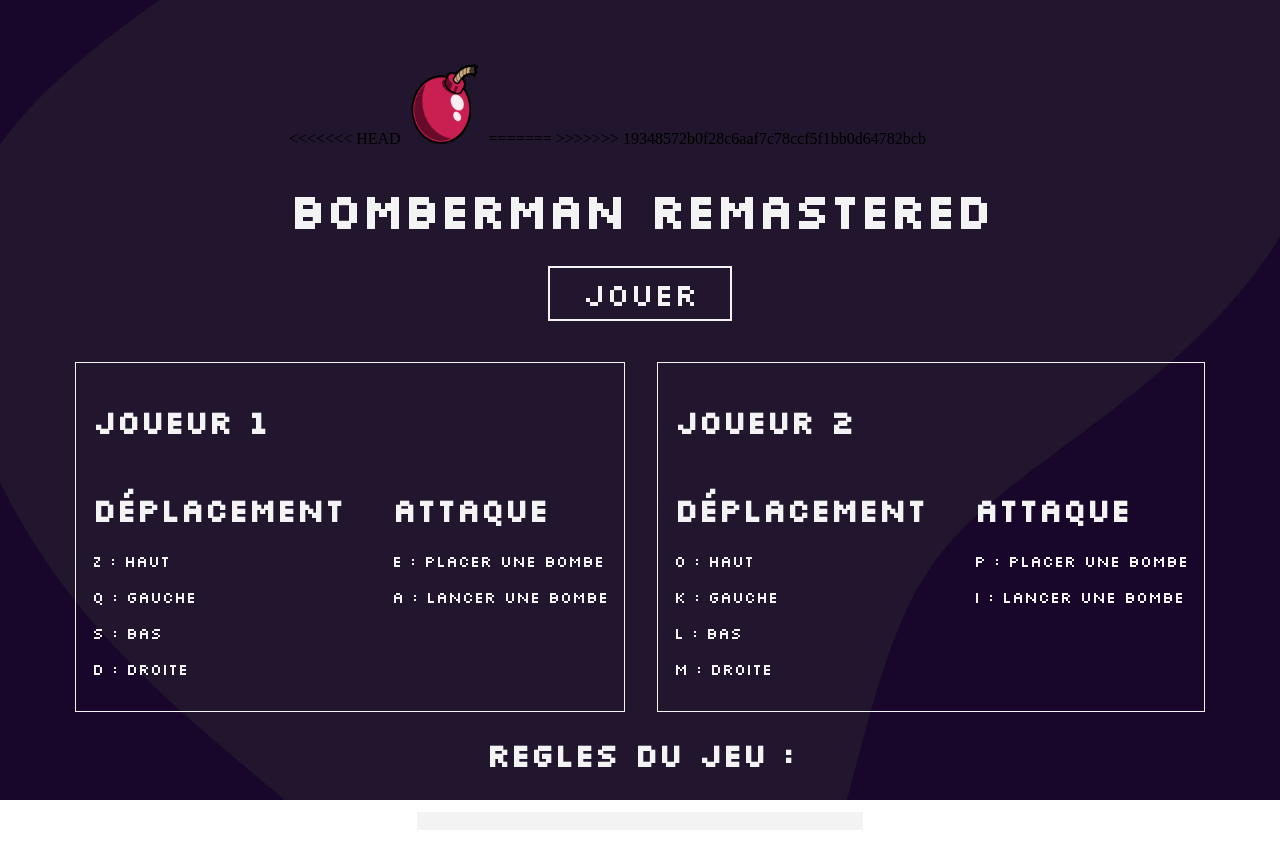
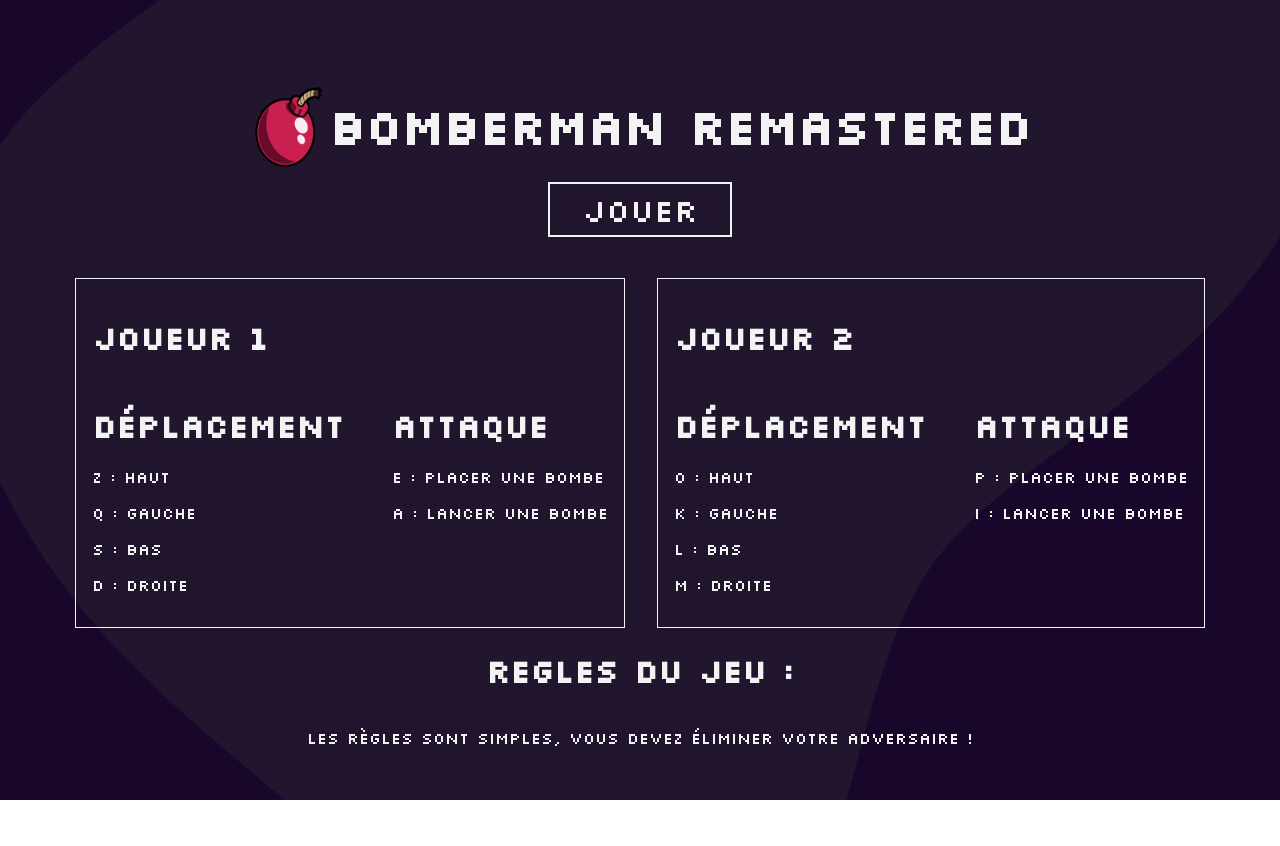
Before and after one commit to Bozeyy/BomberMan, a plain HTML site: page index.html in a window 1280 px wide. After the commit the page ends 800 px from the top, so only its background shows below. Drawn offline with Linux system fonts and the light colour scheme.

Commit message:
correction conflit

```diff
--- a/css/hub.css
+++ b/css/hub.css
@@ -30,7 +30,6 @@
     margin-top: 5%;
 }
 
-<<<<<<< HEAD
 .header-content {
     display: flex;
     align-items: center;
@@ -68,12 +67,11 @@
 
 .rule {
     font-family: 'Silkscreen', cursive;
-    background-color: #f3f3f3;
-    color: #000;
+    color: #fff;
 }
 
 .rule {
-    font-family: sans-serif;
+    font-family: 'Silkscreen', cursive;
     color: #f3f3f3;
     display: flex;
     flex-direction: column;
--- a/index.html
+++ b/index.html
@@ -14,10 +14,7 @@
 
     <div class="content">
         <div class="header-content">
-<<<<<<< HEAD
             <img src="./img/PinkBomb.png" alt="">
-=======
->>>>>>> 19348572b0f28c6aaf7c78ccf5f1bb0d64782bcb
             <h1>BomberMan Remastered</h1>
         </div>
         <div class="btn-play">
```
